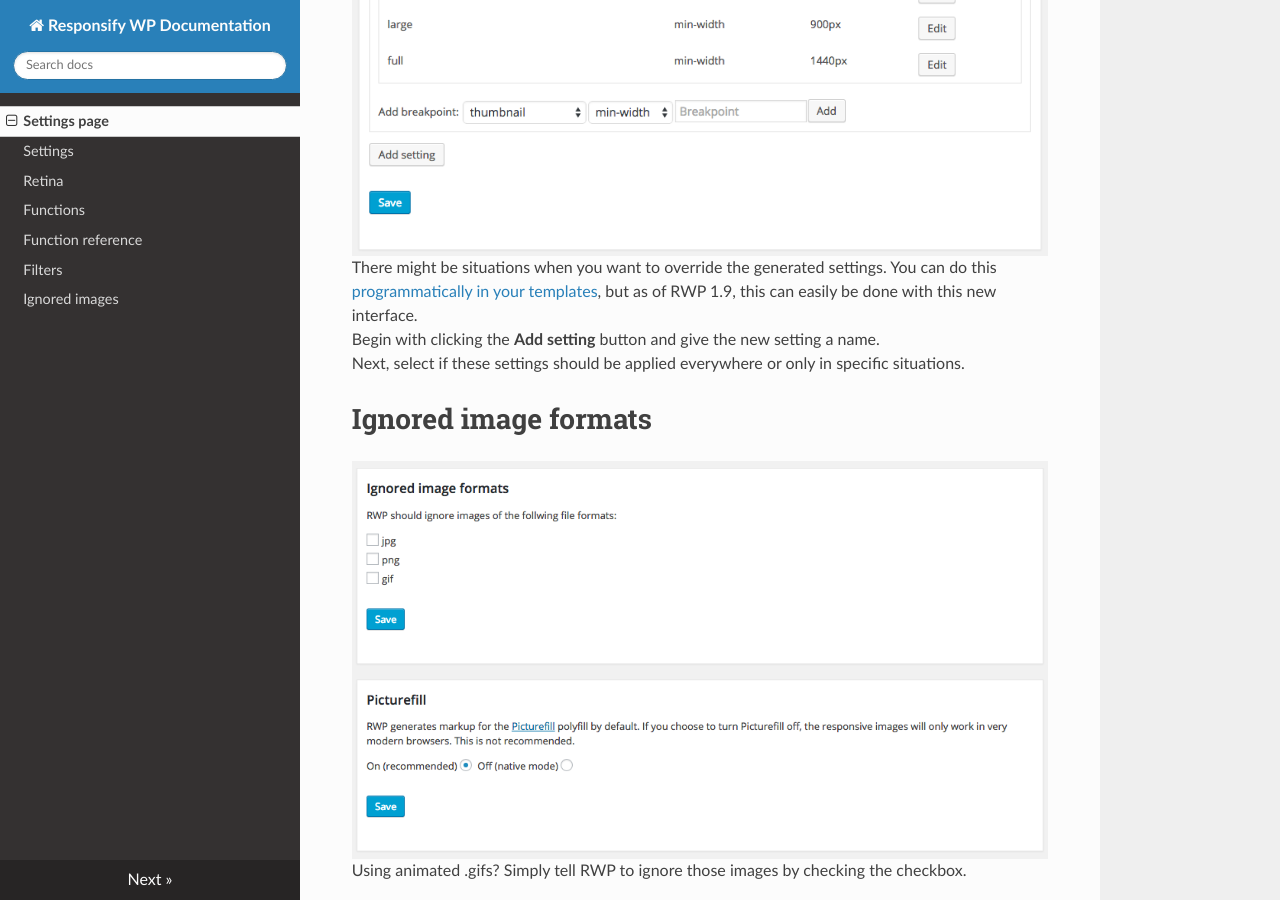
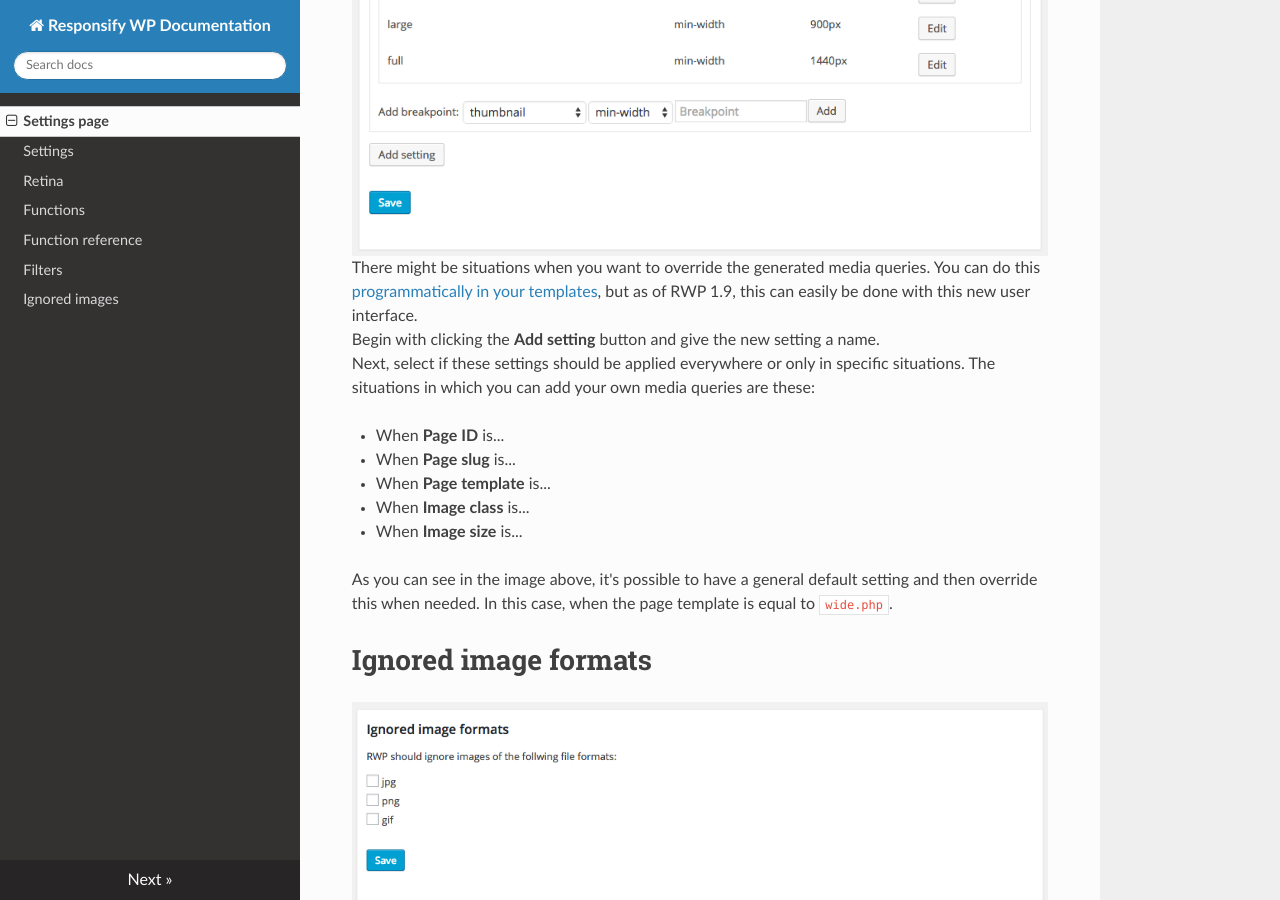
Before and after one commit to responsify-wp/documentation, an MkDocs documentation site: the page built from docs/index.md, in a window 1280 px wide and 900 px high, scrolled down 2310 px. Built offline with MkDocs 1.6.1, drawn with Linux system fonts in a browser that asks for light colours; nearby versions of some CDN libraries; old or Windows-style settings are respelled for this version of MkDocs.

Commit message:
Documentation for the CMQ interface

```diff
--- a/docs/index.md
+++ b/docs/index.md
@@ -16,9 +16,17 @@ Turn on this option if you want to deliver high resolution images to devices wit
 
 #Custom media queries
 ![Custom media queries](images/screenshot-3.png)
-There might be situations when you want to override the generated settings. You can do this [programmatically in your templates](/settings#media-queries), but as of RWP 1.9, this can easily be done with this new interface.
+There might be situations when you want to override the generated media queries. You can do this [programmatically in your templates](/settings#media-queries), but as of RWP 1.9, this can easily be done with this new user interface.
 Begin with clicking the **Add setting** button and give the new setting a name.
-Next, select if these settings should be applied everywhere or only in specific situations.
+Next, select if these settings should be applied everywhere or only in specific situations. The situations in which you can add your own media queries are these:
+
+- When **Page ID** is...
+- When **Page slug** is...
+- When **Page template** is...
+- When **Image class** is...
+- When **Image size** is...
+
+As you can see in the image above, it's possible to have a general default setting and then override this when needed. In this case, when the page template is equal to ``wide.php``.
 
 #Ignored image formats
 ![Use on](images/screenshot-4.png)
```
